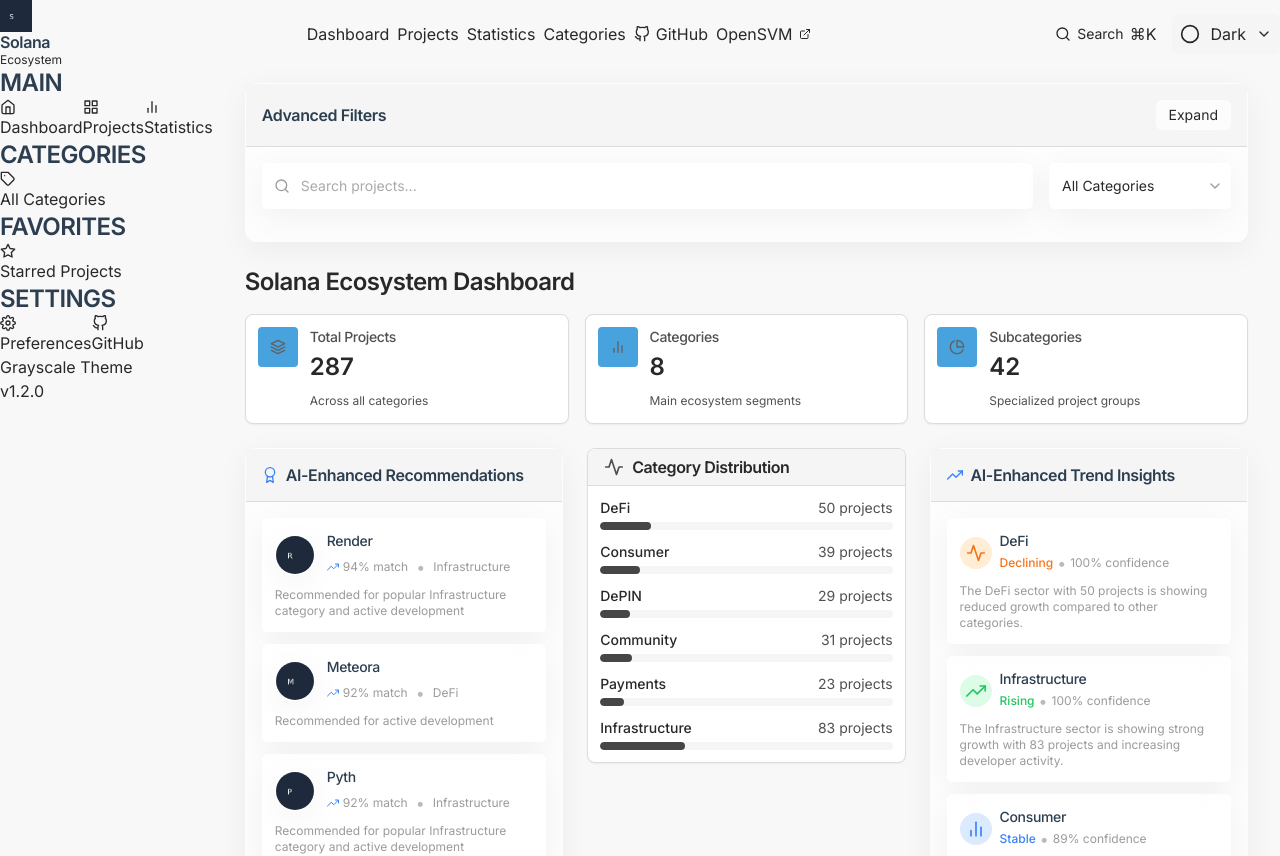
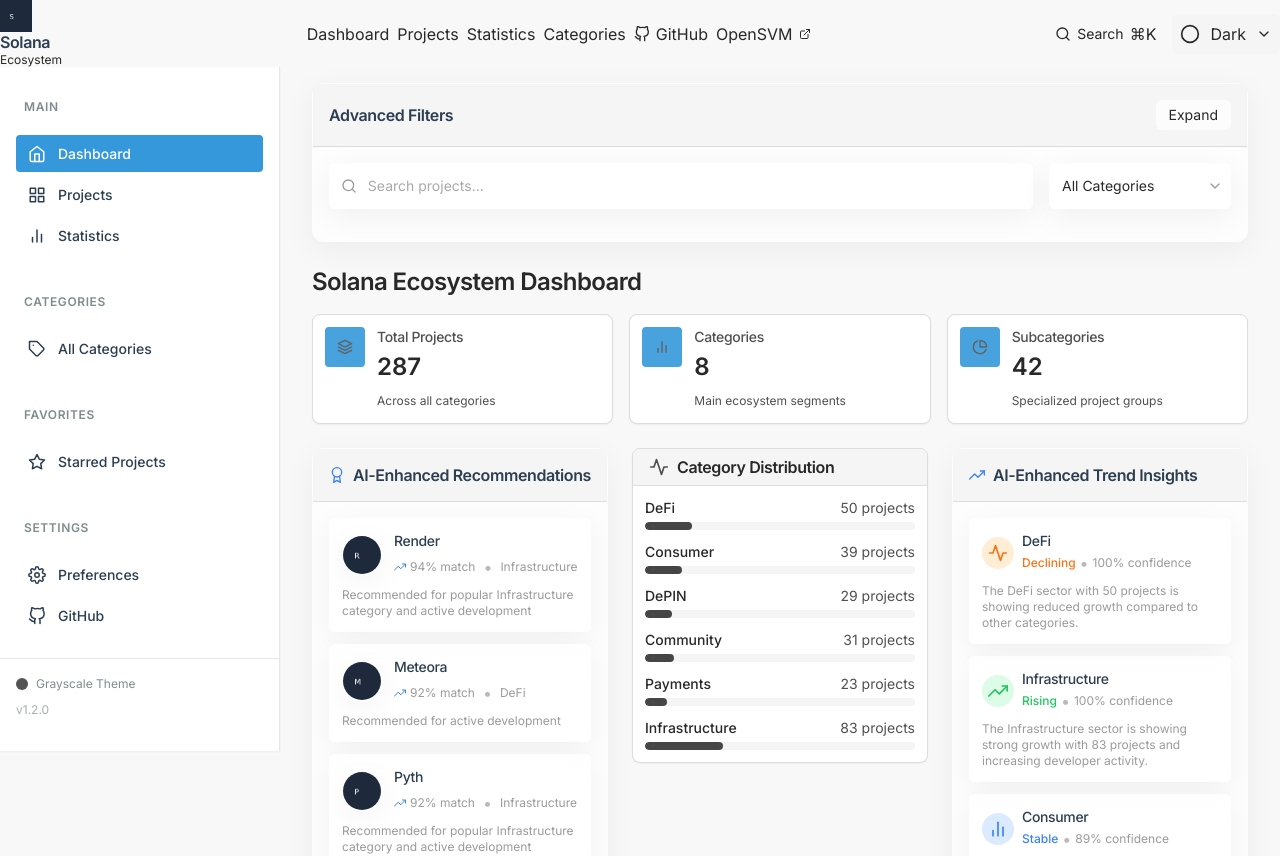
Before and after one commit to openSVM/landscape, a React (Vite) app: page / in a window 1280 px wide. Shown: the top 856 px of the page. Built offline with nearby package versions, Linux system fonts and the light colour scheme.

Commit message:
Fix sidebar layout with proper spacing and alignment

```diff
--- a/src/corporate-ui.css
+++ b/src/corporate-ui.css
@@ -151,53 +151,128 @@ p {
 }
 
 /* Sidebar Enhancements */
-.enterprise-sidebar {
+.corporate-sidebar {
   background-color: var(--corporate-surface);
   border-right: 1px solid var(--corporate-border);
   width: 280px;
-  padding: 0;
+  height: 100%;
+  padding: var(--corporate-spacing-4) 0;
   box-shadow: var(--corporate-shadow-sm);
+  display: flex;
+  flex-direction: column;
+  overflow-y: auto;
 }
 
-.sidebar-section {
-  padding: var(--corporate-spacing-4);
-  border-bottom: 1px solid var(--corporate-border);
+.corporate-sidebar-content {
+  flex: 1;
 }
 
-.sidebar-title {
+.corporate-sidebar-section {
+  padding: var(--corporate-spacing-2) var(--corporate-spacing-4);
+  margin-bottom: var(--corporate-spacing-4);
+}
+
+.corporate-sidebar-title {
   font-size: var(--corporate-font-size-xs);
   font-weight: 600;
   text-transform: uppercase;
   letter-spacing: 0.05em;
   color: var(--corporate-secondary);
   margin-bottom: var(--corporate-spacing-3);
+  padding-left: var(--corporate-spacing-2);
 }
 
-.sidebar-item {
+.corporate-sidebar-nav {
+  display: flex;
+  flex-direction: column;
+  gap: var(--corporate-spacing-1);
+}
+
+.corporate-sidebar-item {
   display: flex;
   align-items: center;
-  gap: var(--corporate-spacing-2);
+  gap: var(--corporate-spacing-3);
   padding: var(--corporate-spacing-2) var(--corporate-spacing-3);
   border-radius: var(--corporate-radius-md);
   color: var(--corporate-primary);
   font-size: var(--corporate-font-size-sm);
   font-weight: 500;
   transition: background-color 0.2s, color 0.2s;
+  text-align: left;
+  width: 100%;
+  border: none;
+  background: transparent;
+  cursor: pointer;
 }
 
-.sidebar-item:hover {
+.corporate-sidebar-item:hover {
   background-color: var(--corporate-background-alt);
 }
 
-.sidebar-item.active {
+.corporate-sidebar-item.active {
   background-color: var(--corporate-accent);
   color: white;
 }
 
-.sidebar-item svg {
+.corporate-sidebar-icon {
   width: 18px;
   height: 18px;
   flex-shrink: 0;
+}
+
+.corporate-sidebar-footer {
+  padding: var(--corporate-spacing-4);
+  border-top: 1px solid var(--corporate-border);
+  margin-top: auto;
+}
+
+.corporate-sidebar-theme-indicator {
+  display: flex;
+  align-items: center;
+  gap: var(--corporate-spacing-2);
+  margin-bottom: var(--corporate-spacing-2);
+}
+
+.corporate-theme-dot {
+  width: 12px;
+  height: 12px;
+  border-radius: 50%;
+  background-color: var(--corporate-accent);
+}
+
+.corporate-theme-dot.dark {
+  background-color: #1e293b;
+}
+
+.corporate-theme-dot.light {
+  background-color: #f8fafc;
+  border: 1px solid #e2e8f0;
+}
+
+.corporate-theme-dot.blue {
+  background-color: #3b82f6;
+}
+
+.corporate-theme-dot.grayscale {
+  background-color: #4b5563;
+}
+
+.corporate-theme-name {
+  font-size: var(--corporate-font-size-xs);
+  color: var(--corporate-secondary);
+}
+
+.corporate-sidebar-version {
+  font-size: var(--corporate-font-size-xs);
+  color: var(--corporate-secondary);
+  opacity: 0.7;
+}
+
+.corporate-sidebar-overlay {
+  position: fixed;
+  inset: 0;
+  background-color: rgba(0, 0, 0, 0.5);
+  z-index: 40;
 }
 
 /* Card Enhancements */
@@ -541,7 +616,7 @@ p {
 }
 
 /* Modal Enhancements */
-.modal-overlay {
+.corporate-modal-overlay {
   position: fixed;
   inset: 0;
   background-color: rgba(0, 0, 0, 0.5);
@@ -552,7 +627,7 @@ p {
   padding: var(--corporate-spacing-4);
 }
 
-.modal-content {
+.corporate-modal-content {
   background-color: var(--corporate-surface);
   border-radius: var(--corporate-radius-lg);
   box-shadow: var(--corporate-shadow-lg);
@@ -563,7 +638,7 @@ p {
   border: 1px solid var(--corporate-border);
 }
 
-.modal-header {
+.corporate-modal-header {
   padding: var(--corporate-spacing-4);
   border-bottom: 1px solid var(--corporate-border);
   display: flex;
@@ -571,18 +646,18 @@ p {
   justify-content: space-between;
 }
 
-.modal-title {
+.corporate-modal-title {
   font-size: var(--corporate-font-size-lg);
   font-weight: 600;
   color: var(--corporate-primary);
   margin: 0;
 }
 
-.modal-body {
+.corporate-modal-body {
   padding: var(--corporate-spacing-4);
 }
 
-.modal-footer {
+.corporate-modal-footer {
   padding: var(--corporate-spacing-4);
   border-top: 1px solid var(--corporate-border);
   display: flex;
```
